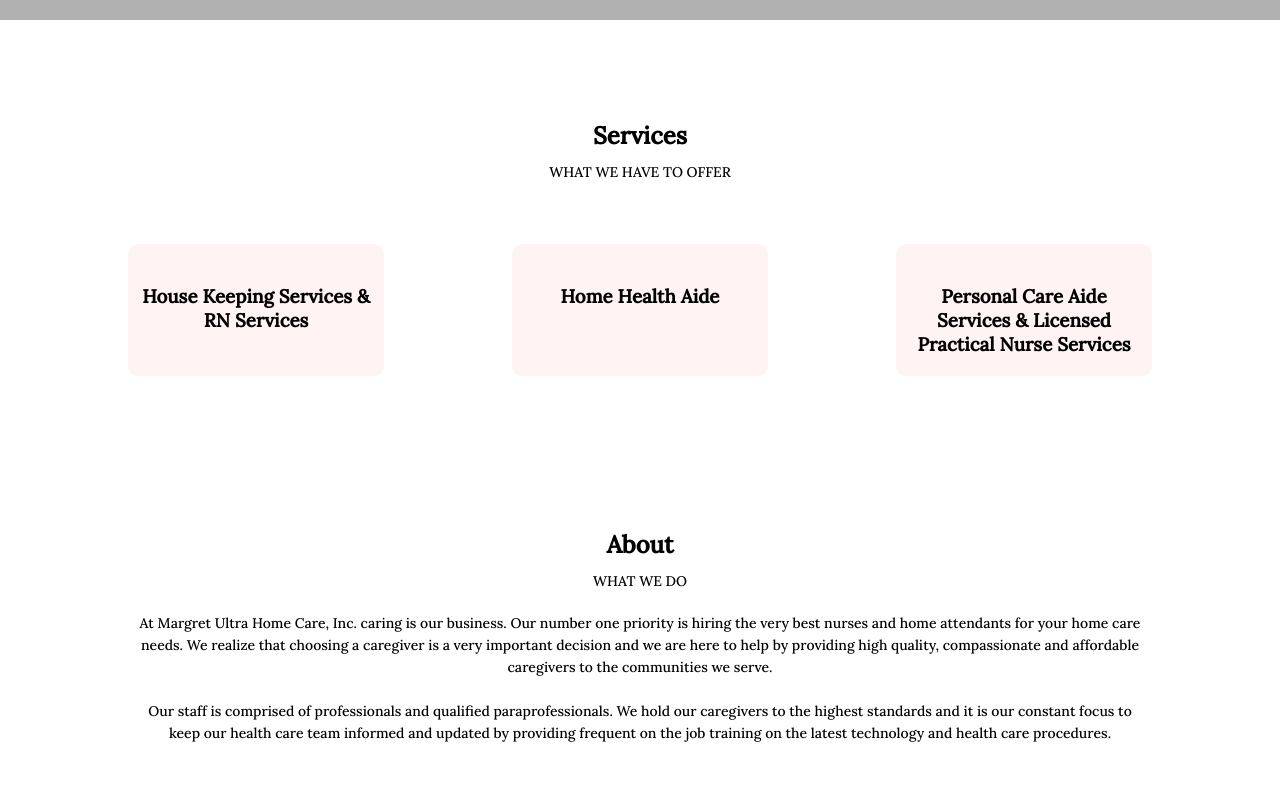
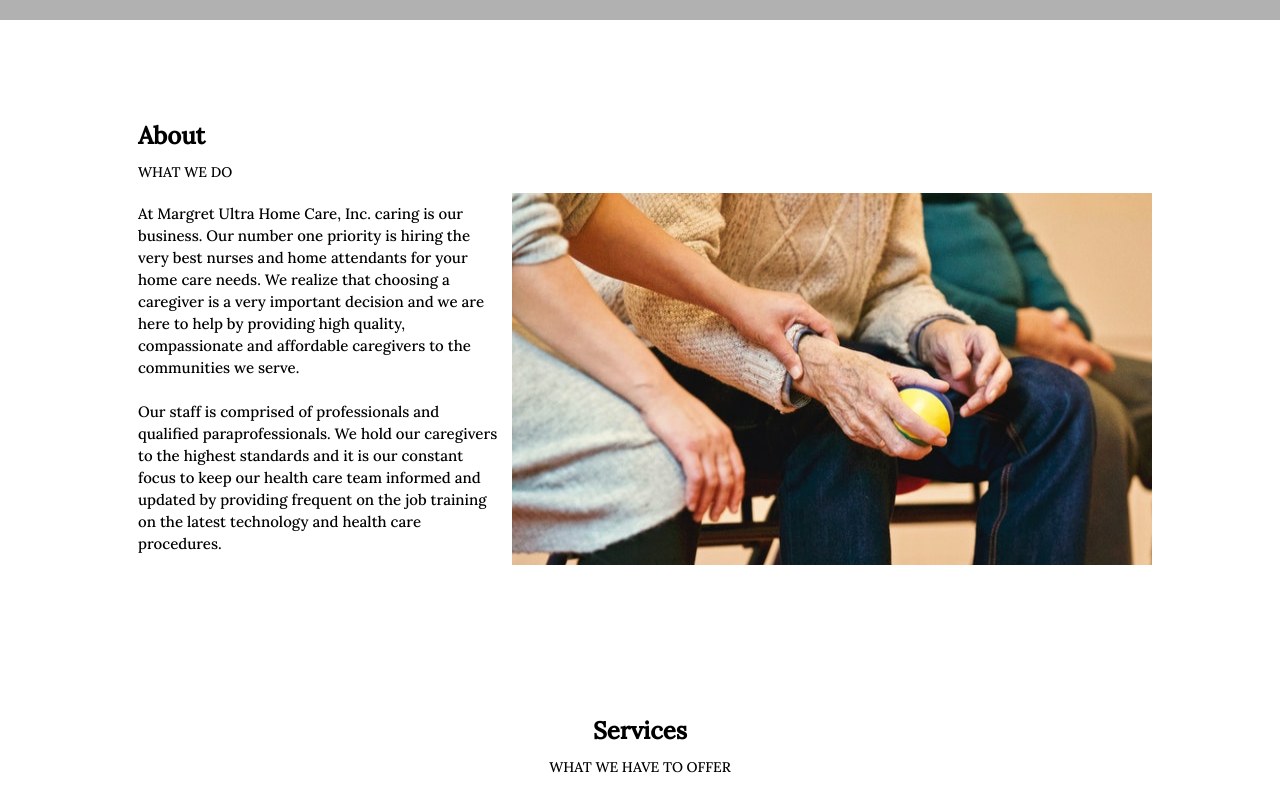
Before and after one commit to alphamanium/MargretUltraHomeCare, a plain HTML site: page index.html in a window 1280 px wide. Shown: the part 780-1580 px from the top of the page. Before the commit the page ends 1554 px from the top, so only its background shows below. Drawn offline with Linux system fonts and the light colour scheme; grey boxes are pictures that could not be loaded.

Commit message:
wrote about section(rough draft)

```diff
--- a/index.html
+++ b/index.html
@@ -35,6 +35,29 @@
       </div>
     </section>
 
+    <!-- <About> -->
+    <section class="about">
+      <h1>About</h1>
+      <p>WHAT WE DO</p>
+      <div class="about-section-text">
+        <p>
+          At Margret Ultra Home Care, Inc. caring is our business. Our number
+          one priority is hiring the very best nurses and home attendants for
+          your home care needs. We realize that choosing a caregiver is a very
+          important decision and we are here to help by providing high quality,
+          compassionate and affordable caregivers to the communities we serve.
+          <br />
+          <br />
+          Our staff is comprised of professionals and qualified
+          paraprofessionals. We hold our caregivers to the highest standards and
+          it is our constant focus to keep our health care team informed and
+          updated by providing frequent on the job training on the latest
+          technology and health care procedures.
+        </p>
+        <img src="elderly-toyball.jpg" alt="helping-hand" />
+      </div>
+    </section>
+
     <!-- <Services> -->
     <section class="services">
       <h1>Services</h1>
@@ -53,28 +76,8 @@
           </h3>
         </div>
       </div>
-    </section>
 
-    <!-- <About> -->
-    <section class="about">
-      <h1>About</h1>
-      <p>WHAT WE DO</p>
-      <div class="about-section">
-        <p>
-          At Margret Ultra Home Care, Inc. caring is our business. Our number
-          one priority is hiring the very best nurses and home attendants for
-          your home care needs. We realize that choosing a caregiver is a very
-          important decision and we are here to help by providing high quality,
-          compassionate and affordable caregivers to the communities we serve.
-          <br />
-          <br />
-          Our staff is comprised of professionals and qualified
-          paraprofessionals. We hold our caregivers to the highest standards and
-          it is our constant focus to keep our health care team informed and
-          updated by providing frequent on the job training on the latest
-          technology and health care procedures.
-        </p>
-
+      <div class="services-section-text">
         <img src="" alt="" />
       </div>
     </section>
--- a/styles.css
+++ b/styles.css
@@ -166,16 +166,50 @@ h3 {
 }
 
 /*Makes columns mobile responsive*/
-
 @media (max-width: 700px) {
   .row {
     flex-direction: column;
   }
 }
 
+/*About section header*/
 .about {
   width: 80%;
   margin: auto;
-  text-align: center;
-  padding-top: 50px;
+  text-align: start;
+  padding-top: 100px;
+  padding-bottom: 50px;
 }
+
+.about h1 {
+  margin-left: 10px;
+}
+
+.about-section-text {
+  display: flex;
+  justify-content: space-between;
+  margin: auto;
+}
+
+.about-section-text p {
+  font-size: 15px;
+}
+
+/* .floating {
+  animation-name: floating;
+  animation-duration: 3s;
+  animation-iteration-count: infinite;
+  animation-timing-function: ease-in-out;
+}
+
+@keyframes floating {
+  from {
+    transform: translate(0, 0px);
+  }
+  65% {
+    transform: translate(0, 15px);
+  }
+  to {
+    transform: translate(0, -0px);
+  }
+} */
```
